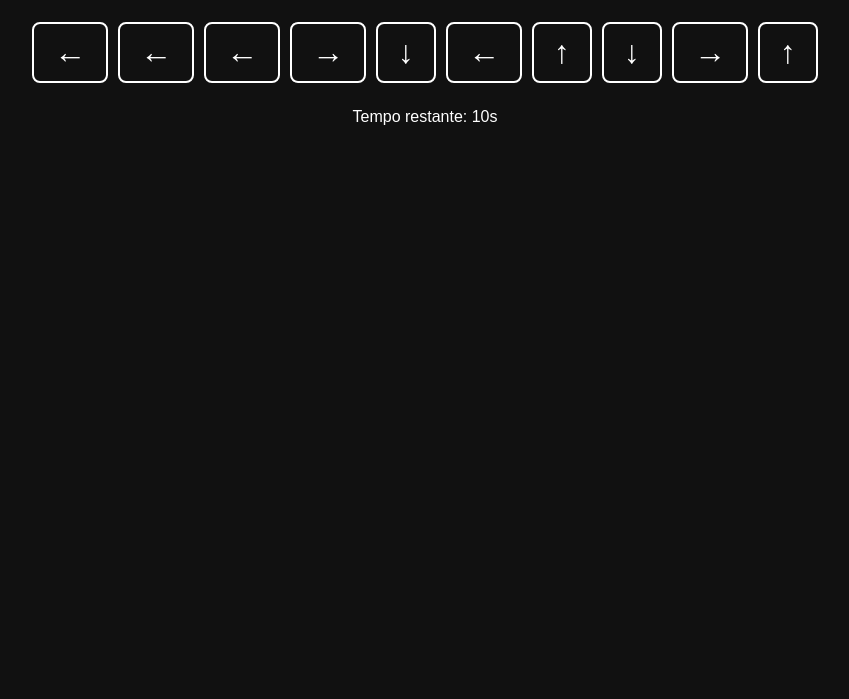
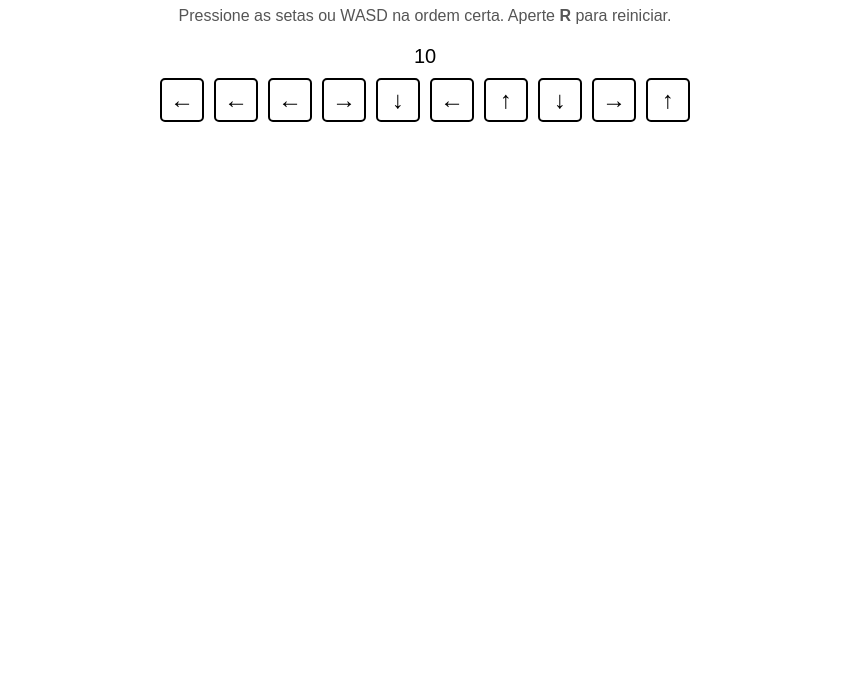
Before and after one commit to DavKDL/Minigame, a plain HTML site: page index.html in a window 1280 px wide. Shown: the part 101-800 px from the top of the page, without its empty margins (215-1064 px from the left). Drawn offline with Linux system fonts and the light colour scheme.

Commit message:
Update index.html

```diff
--- a/index.html
+++ b/index.html
@@ -1,22 +1,62 @@
 <!DOCTYPE html>
-<html lang="en">
+<html lang="pt-BR">
 <head>
-  <meta charset="UTF-8">
-  <title>Desafio de Reflexo</title>
+  <meta charset="UTF-8" />
+  <title>Minigame Setas</title>
   <style>
-    body { font-family: sans-serif; text-align: center; background: #111; color: white; }
-    .keys { font-size: 2rem; margin: 20px; }
-    .key-box { display: inline-block; margin: 5px; padding: 10px 20px; border: 2px solid white; border-radius: 8px; }
-    .correct { background-color: green; }
-    .wrong { background-color: red; }
-    #result { font-size: 1.5rem; margin-top: 20px; }
+    body {
+      font-family: Arial, sans-serif;
+      text-align: center;
+      padding: 20px;
+    }
+    #sequence {
+      display: flex;
+      justify-content: center;
+      gap: 10px;
+      margin-bottom: 20px;
+    }
+    .key-box {
+      width: 40px;
+      height: 40px;
+      line-height: 40px;
+      border: 2px solid black;
+      border-radius: 5px;
+      font-size: 24px;
+      user-select: none;
+    }
+    .correct {
+      background-color: #4CAF50;
+      color: white;
+      border-color: #4CAF50;
+    }
+    .wrong {
+      background-color: #f44336;
+      color: white;
+      border-color: #f44336;
+    }
+    #result {
+      font-size: 28px;
+      margin-top: 15px;
+      height: 40px;
+    }
+    #time {
+      font-size: 20px;
+      margin-bottom: 10px;
+    }
+    #instructions {
+      margin-bottom: 20px;
+      font-size: 16px;
+      color: #555;
+    }
   </style>
 </head>
 <body>
-  <h1>Pressione as teclas na ordem!</h1>
-  <p>Use <strong>Setas</strong> ou <strong>WASD</strong> — você escolhe!</p>
-  <div id="sequence" class="keys"></div>
-  <div id="timer">Tempo restante: <span id="time">15</span>s</div>
+
+  <h1>Minigame de Setas</h1>
+  <div id="instructions">Pressione as setas ou WASD na ordem certa. Aperte <strong>R</strong> para reiniciar.</div>
+
+  <div id="time">15</div>
+  <div id="sequence"></div>
   <div id="result"></div>
 
   <script src="script.js"></script>
```
